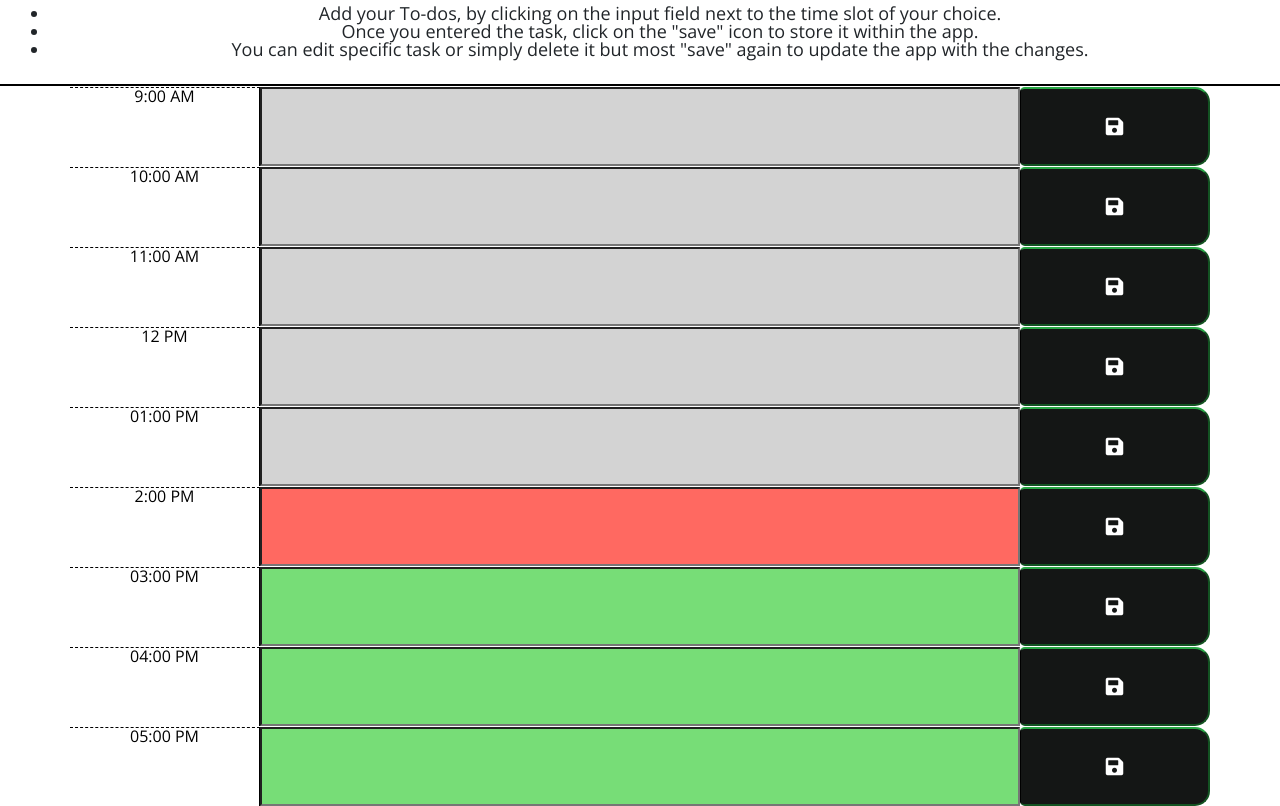
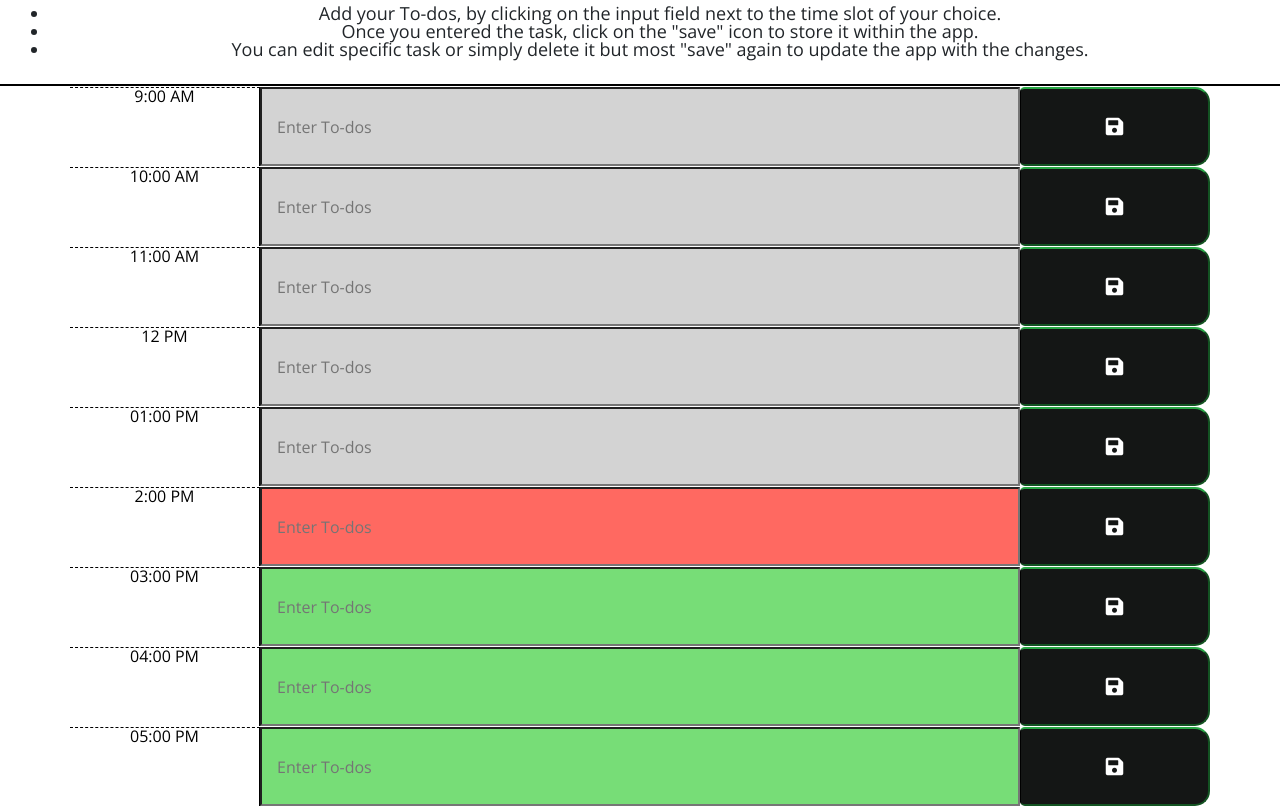
Before and after one commit to kifeakor22/daily-planner, a plain HTML site: page index.html in a window 1280 px wide. Shown: the part 402-1208 px from the top of the page. Drawn offline with nearby package versions, Linux system fonts and the light colour scheme.

Commit message:
added placeholders for input fields

```diff
--- a/assets/js/script.js
+++ b/assets/js/script.js
@@ -46,20 +46,18 @@ let saveLocal = function (event){
         $("#notify").addClass("show")
 
         setTimeout(function () {$("#notify").removeClass("show")},3000)
-
-
     }
 
-updateTimeBlockColor();
-startTime();
+updateTimeBlockColor();  // call update time block function
+startTime(); // call start time function
 
 
 // save plans when user click save
 $(".saveBtn").on("click",saveLocal)
-notifyTimeElement.val("")
+notifyTimeElement.val("") // clear notifcation time
 
 
-
+// make local storage content persist
 $("#9").children().eq(1).val(localStorage.getItem("9"))
 $("#10").children().eq(1).val(localStorage.getItem("10"))
 $("#11").children().eq(1).val(localStorage.getItem("11"))
@@ -70,20 +68,4 @@ $("#15").children().eq(1).val(localStorage.getItem("15"))
 $("#16").children().eq(1).val(localStorage.getItem("16"))
 $("#17").children().eq(1).val(localStorage.getItem("17"))
 
-
-
-
-
-
-
-
-
-
-
-
-
-
-
-
-
 })
--- a/index.html
+++ b/index.html
@@ -49,49 +49,49 @@
       <!-- Timeblocks go here -->
       <form id="9" class="row time-block">
         <div class="hour col-lg-2 col-md-2 col-sm-3">9:00 AM</div>
-        <input class="description col-lg-8 col-md-8 col-sm-6"data-time="09:00 AM">
+        <input class="description col-lg-8 col-md-8 col-sm-6"data-time="09:00 AM" placeholder="Enter To-dos">
         <button class=" col-lg-2 col-md-2 col-sm-3  saveBtn  fa fa-save btn-lg btn-success"></button>
       </form>
 
       <form id="10" class="row time-block">
         <div class="hour col-lg-2 col-md-2 col-sm-3">10:00 AM</div>
-        <input class="description col-lg-8 col-md-8 col-sm-6"data-time="10:00 AM">
+        <input class="description col-lg-8 col-md-8 col-sm-6"data-time="10:00 AM" placeholder="Enter To-dos">
         <button class="saveBtn col-lg-2 col-md-2 col-sm-3 fa fa-save btn-lg btn-success"></button>
       </form>
 
       <form id="11" class="row time-block">
         <div class="hour col-lg-2 col-md-2 col-sm-3">11:00 AM</div>
-        <input class="description col-lg-8 col-md-8 col-sm-6"data-time="11:00 AM">
+        <input class="description col-lg-8 col-md-8 col-sm-6"data-time="11:00 AM" placeholder="Enter To-dos">
         <button class="saveBtn col-lg-2 col-md-2 col-sm-3 fa fa-save btn-lg btn-success"></button>
       </form>
       <form id="12" class="row time-block">
         <div class="hour col-lg-2 col-md-2 col-sm-3">12 PM</div>
-        <input class="description col-lg-8 col-md-8 col-sm-6"data-time="12:00 PM">
+        <input class="description col-lg-8 col-md-8 col-sm-6"data-time="12:00 PM"placeholder="Enter To-dos">
         <button class="saveBtn col-lg-2 col-md-2 col-sm-1 fa fa-save btn-lg btn-success"></button>
       </form>
       <form id="13" class="row time-block">
         <div class="hour col-lg-2 col-md-2 col-sm-3">01:00 PM</div>
-        <input class="description col-lg-8 col-md-8 col-sm-6"data-time="01:00 PM">
+        <input class="description col-lg-8 col-md-8 col-sm-6"data-time="01:00 PM"placeholder="Enter To-dos">
         <button class="saveBtn col-lg-2 col-md-2 col-sm-3 fa fa-save btn-lg btn-success"></button>
       </form>
       <form id="14" class="row time-block">
         <div class="hour col-lg-2 col-md-2 col-sm-3">2:00 PM</div>
-        <input class="description col-lg-8 col-md-8 col-sm-6"data-time="02:00 PM">
+        <input class="description col-lg-8 col-md-8 col-sm-6"data-time="02:00 PM"placeholder="Enter To-dos">
         <button class="saveBtn col-lg-2 col-md-2 col-sm-3 fa fa-save btn-lg btn-success"></button>
       </form>
       <form id="15" class="row time-block">
         <div class="hour col-lg-2 col-md-2 col-sm-3">03:00 PM</div>
-        <input class="description col-lg-8 col-md-8 col-sm-6"data-time="03:00 PM">
+        <input class="description col-lg-8 col-md-8 col-sm-6"data-time="03:00 PM"placeholder="Enter To-dos">
         <button class="saveBtn col-lg-2 col-md-2 col-sm-3 fa fa-save btn-lg btn-success"></button>
       </form>
       <form id="16" class="row time-block">
         <div class="hour col-lg-2 col-md-2 col-sm-3">04:00 PM</div>
-        <input class="description col-lg-8 col-md-8 col-sm-6"data-time="04:00 PM">
+        <input class="description col-lg-8 col-md-8 col-sm-6"data-time="04:00 PM"placeholder="Enter To-dos">
         <button class="saveBtn col-lg-2 col-md-2 col-sm-3 fa fa-save btn-lg btn-success"></button>
       </form>
       <form id="17" class="row time-block">
         <div class="hour col-lg-2 col-md-2 col-sm-3">05:00 PM</div>
-        <input class="description col-lg-8 col-md-8 col-sm-6"data-time="05:00 PM">
+        <input class="description col-lg-8 col-md-8 col-sm-6"data-time="05:00 PM"placeholder="Enter To-dos">
         <button class="saveBtn col-lg-2 col-md-2 col-sm-3 fa fa-save btn-lg btn-success"></button>
       </form>
     </div>
```
